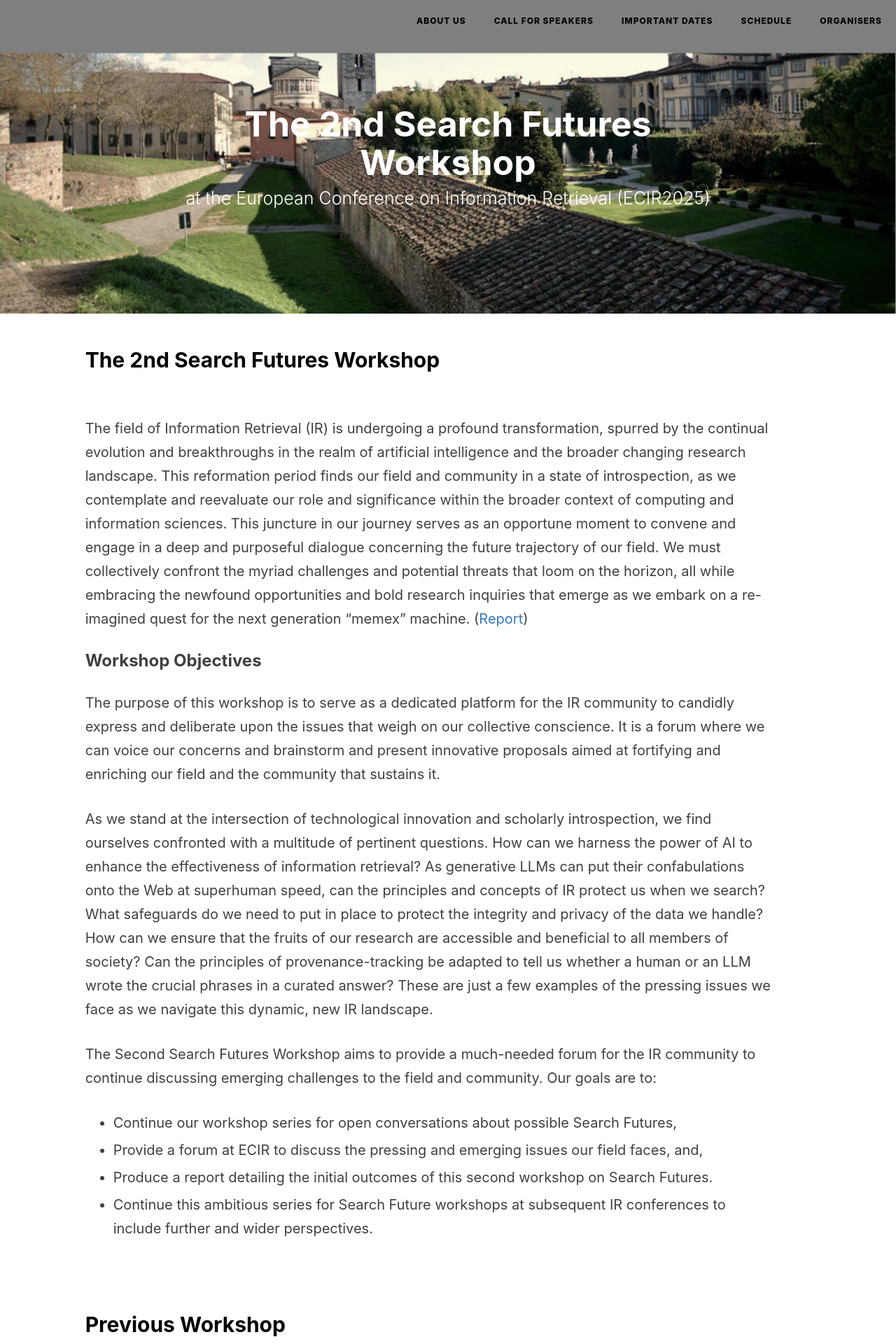
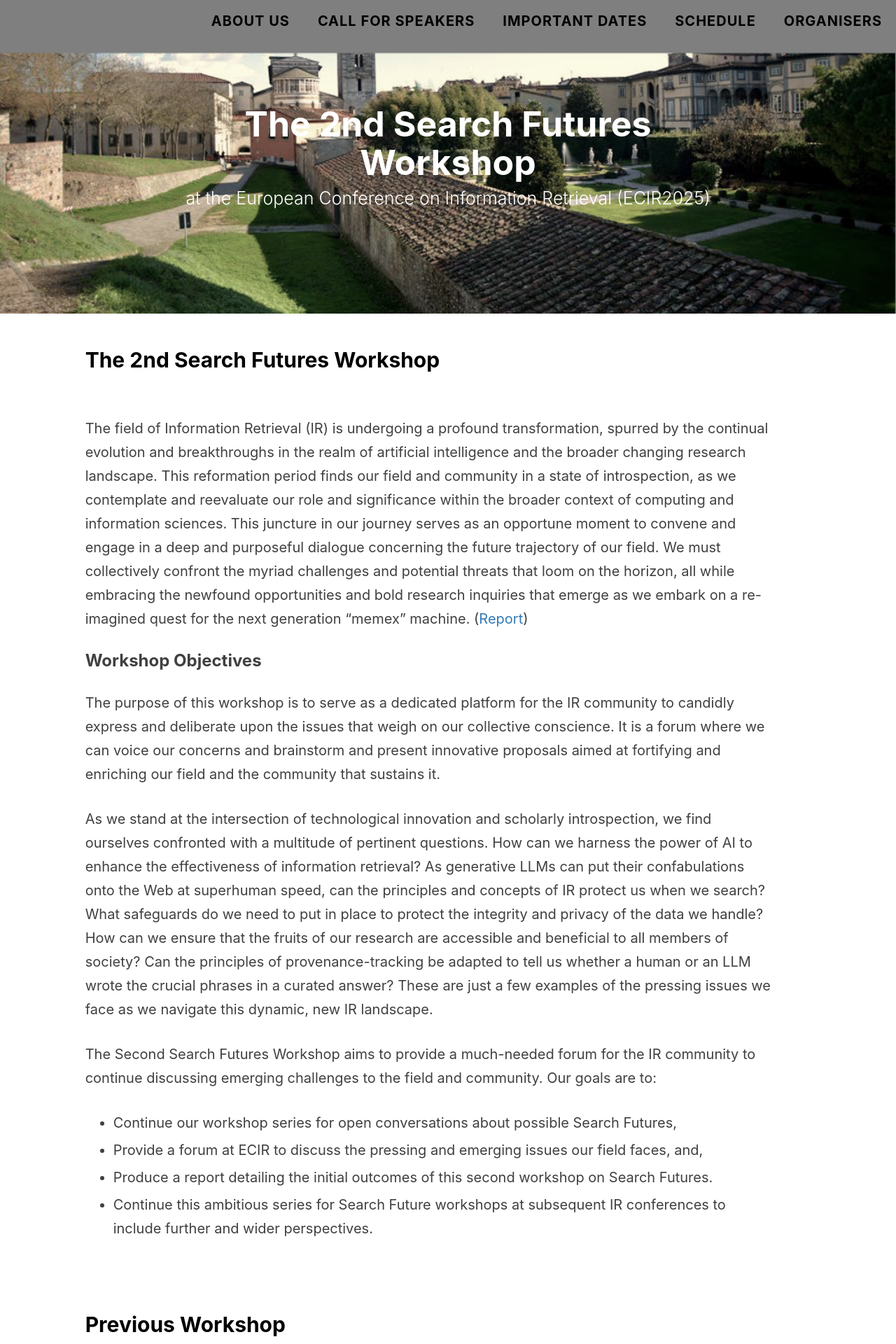
Before and after one commit to SearchFutures/SearchFutures.github.io, a Jekyll site: the page built from index.md, in a window 1280 px wide. Shown: the top 1920 px of the page at 70% size. Built offline with Jekyll 4.4.1, drawn with Linux system fonts in a browser that asks for light colours; nearby versions of some CDN libraries; our own code applies the rules of GitHub Pages for plain Markdown files.

Commit message:
Update nav.html

```diff
--- a/_includes/nav.html
+++ b/_includes/nav.html
@@ -27,7 +27,8 @@
                     {% assign anchor_names = 'About Us, Call for Speakers, Important Dates, Schedule, Organisers' | split:', '%}
                     {% for name in anchor_names %}
                         <li>
-                            <a href="{{ name | prepend:'#'}}" style="color: black">{{ name }}</a>
+<!--                             <a href="{{ name | prepend:'#'}}" style="color: black">{{ name }}</a> -->
+                            <a href="{{ name | prepend:'#'}}" style="color: black; font-size: 20px; font-weight: 700;">{{ name }}</a>
                         </li>
                     {% endfor %}
                 </ul>
```
